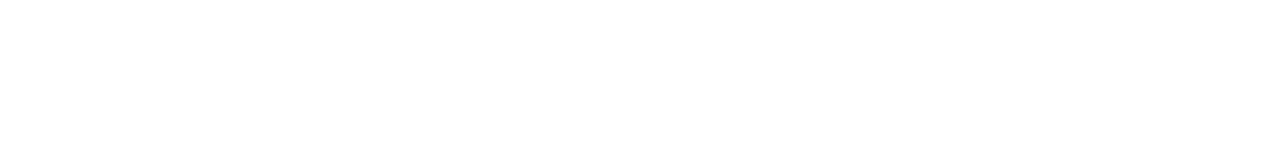
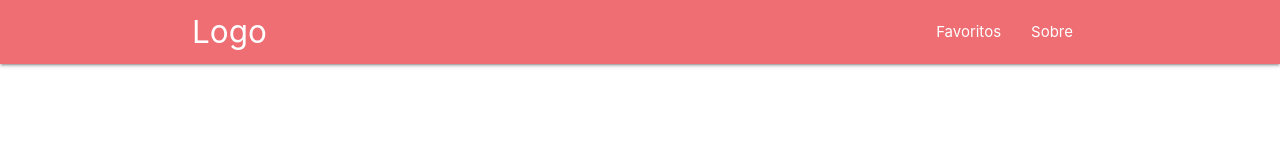
Before and after one commit to ricardo-rossini/PWA-ContactsApp, a plain HTML site: page pages/index.html in a window 1280 px wide. Drawn offline with Linux system fonts and the light colour scheme.

Commit message:
adding navbar (raw) + favorites and about pages (raw)

```diff
--- a/pages/index.html
+++ b/pages/index.html
@@ -10,6 +10,27 @@
     <title>Meus Contatos</title>
 </head>
 <body>
+    <nav class="nav-extended">
+        <div class="nav-wrapper container">
+          <a href="#" class="brand-logo">Logo</a>
+          <a href="#" data-target="mobile-demo" class="sidenav-trigger"><i class="material-icons">menu</i></a>
+          <ul id="nav-mobile" class="right hide-on-med-and-down">
+            <li><a href="/pages/favorites.html">Favoritos</a></li>
+            <li><a href="/pages/about.html">Sobre</a></li>
 
+          </ul>
+        </div>
+      </nav>
+
+      <ul class="sidenav" id="mobile-demo">
+        <li><a href="sass.html">Sass</a></li>
+        <li><a href="badges.html">Components</a></li>
+
+      </ul>
+
+      <!-- <div id="test1" class="col s12">Test 1</div>
+      <div id="test2" class="col s12">Test 2</div>
+      <div id="test3" class="col s12">Test 3</div>
+      <div id="test4" class="col s12">Test 4</div> -->
 </body>
 </html>
```
Also changed, not shown: pages/about.html (added), pages/favorites.html (added).
